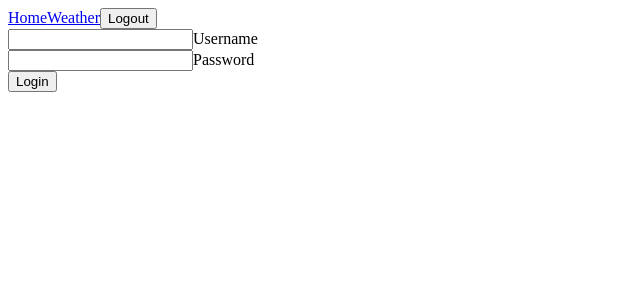
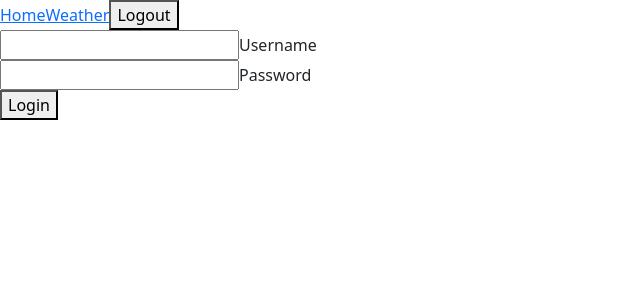
Before and after one commit to ungtsuhan/jwt-authentication-demo, an Angular app in the folder angular/: page /login in a window 1280 px wide. Shown: the top 300 px of the page, without its empty margins (0-640 px from the left). Built offline with nearby package versions, Linux system fonts and the light colour scheme.

Commit message:
install ng-bootstrap

```diff
--- a/angular/package.json
+++ b/angular/package.json
@@ -15,9 +15,13 @@
     "@angular/compiler": "~13.3.0",
     "@angular/core": "~13.3.0",
     "@angular/forms": "~13.3.0",
+    "@angular/localize": "~13.3.0",
     "@angular/platform-browser": "~13.3.0",
     "@angular/platform-browser-dynamic": "~13.3.0",
     "@angular/router": "~13.3.0",
+    "@ng-bootstrap/ng-bootstrap": "^12.0.0",
+    "@popperjs/core": "^2.10.2",
+    "bootstrap": "^5.1.3",
     "rxjs": "~7.5.0",
     "tslib": "^2.3.0",
     "zone.js": "~0.11.4"
--- a/angular/src/app/app.module.ts
+++ b/angular/src/app/app.module.ts
@@ -10,6 +10,7 @@
 import { LoginComponent } from './login/login.component';
 import { HomeComponent } from './home/home.component';
 import { WeatherComponent } from './weather/weather.component';
+import { NgbModule } from '@ng-bootstrap/ng-bootstrap';
 
 @NgModule({
   declarations: [
@@ -23,7 +24,8 @@
     AppRoutingModule,
     HttpClientModule,
     FormsModule,
-    CoreModule
+    CoreModule,
+    NgbModule
   ],
   providers: [],
   bootstrap: [AppComponent]
--- a/angular/src/polyfills.ts
+++ b/angular/src/polyfills.ts
@@ -1,3 +1,7 @@
+/***************************************************************************************************
+ * Load `$localize` onto the global scope - used if i18n tags appear in Angular templates.
+ */
+import '@angular/localize/init';
 /**
  * This file includes polyfills needed by Angular and is loaded before the app.
  * You can add your own extra polyfills to this file.
--- a/angular/src/styles.scss
+++ b/angular/src/styles.scss
@@ -1 +1,4 @@
 /* You can add global styles to this file, and also import other style files */
+
+/* Importing Bootstrap SCSS file. */
+@import '~bootstrap/scss/bootstrap';
```
Also changed, not shown: 1 other file (tests, documents, lock files or other folders).
